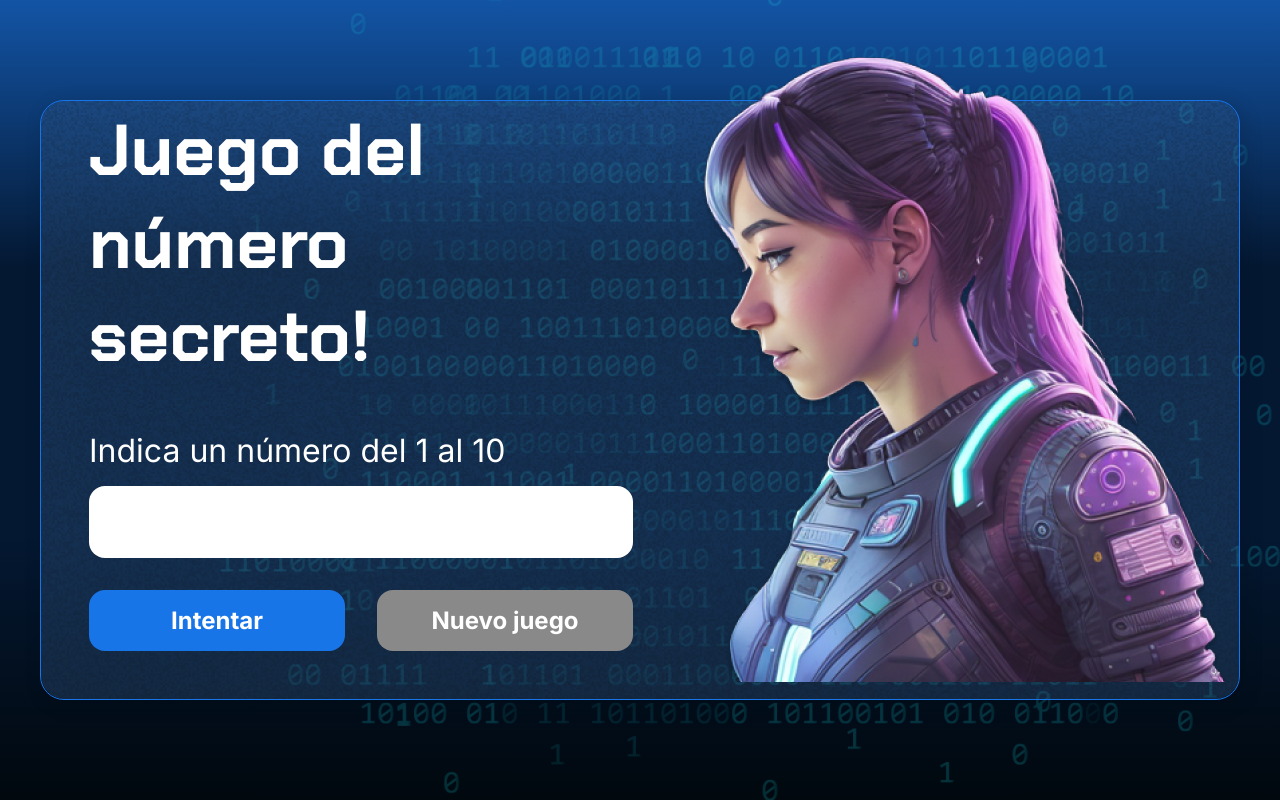
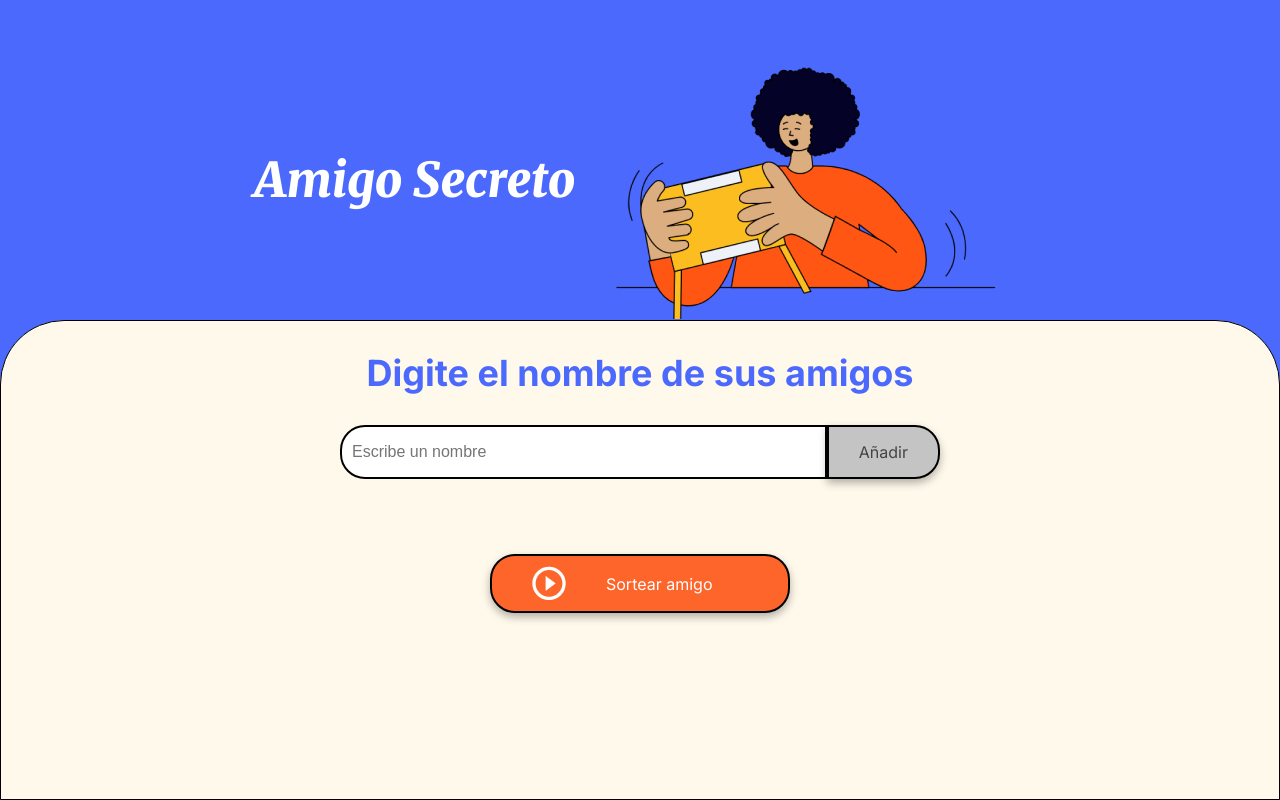
Before and after one commit to PerlaGCastillo/juegoSecreto, a plain HTML site: page index.html in a window 1280 px wide. Drawn offline with Linux system fonts and the light colour scheme.

Commit message:
amigo secreto

```diff
--- a/app.js
+++ b/app.js
@@ -1,75 +1,38 @@
-let numeroSecreto = 0;
-let intentos = 0;
-let listaNumerosSorteados = [];
-let numeroMaximo = 10;
+let amigos = [];
 
+function agregarAmigo() {
+    const input = document.getElementById('amigo');
+    const nombre = input.value.trim();
 
-function asignarTextoElemento(elemento, texto) {
-    let elementoHTML = document.querySelector(elemento);
-    elementoHTML.innerHTML = texto;
-    return;
+    if (nombre === "") {
+        alert("Por favor, inserte un nombre.");
+        return;
+    }
+
+    amigos.push(nombre);
+    input.value = "";
+    actualizarListaAmigos();
 }
 
-function verificarIntento() {
-    let numeroDeUsuario = parseInt(document.getElementById('valorUsuario').value);
+function actualizarListaAmigos() {
+    const lista = document.getElementById('listaAmigos');
+    lista.innerHTML = "";
 
-    if (numeroDeUsuario === numeroSecreto) {
-        asignarTextoElemento('p',`Acertaste el número en ${intentos} ${(intentos === 1) ? 'vez' : 'veces'}`);
-        document.getElementById('reiniciar').removeAttribute('disabled');
-    } else {
-        //El usuario no acertó.
-        if (numeroDeUsuario > numeroSecreto) {
-            asignarTextoElemento('p','El número secreto es menor');
-        } else {
-            asignarTextoElemento('p','El número secreto es mayor');
-        }
-        intentos++;
-        limpiarCaja();
-    }
-    return;
-}
-
-function limpiarCaja() {
-    document.querySelector('#valorUsuario').value = '';
-}
-
-function generarNumeroSecreto() {
-    let numeroGenerado =  Math.floor(Math.random()*numeroMaximo)+1;
-
-    console.log(numeroGenerado);
-    console.log(listaNumerosSorteados);
-    //Si ya sorteamos todos los números
-    if (listaNumerosSorteados.length == numeroMaximo) {
-        asignarTextoElemento('p','Ya se sortearon todos los números posibles');
-    } else {
-        //Si el numero generado está incluido en la lista
-        if (listaNumerosSorteados.includes(numeroGenerado)) {
-            return generarNumeroSecreto();
-        } else {
-            listaNumerosSorteados.push(numeroGenerado);
-            return numeroGenerado;
-        }
+    for (let i = 0; i < amigos.length; i++) {
+        const elementoLista = document.createElement('li');
+        elementoLista.textContent = amigos[i];
+        lista.appendChild(elementoLista);
     }
 }
 
-function condicionesIniciales() {
-    asignarTextoElemento('h1','Juego del número secreto!');
-    asignarTextoElemento('p',`Indica un número del 1 al ${numeroMaximo}`);
-    numeroSecreto = generarNumeroSecreto();
-    intentos = 1;
-    console.log(numeroSecreto);
+function sortearAmigo() {
+    if (amigos.length === 0) {
+        alert("No hay amigos disponibles para sortear.");
+        return;
+    }
+
+    const indiceAleatorio = Math.floor(Math.random() * amigos.length);
+    const amigoSorteado = amigos[indiceAleatorio];
+    const elementoResultado = document.getElementById('resultado');
+    elementoResultado.innerHTML = `<li>El amigo secreto es: <strong>${amigoSorteado}</strong></li>`;
 }
-
-function reiniciarJuego() {
-    //limpiar caja
-    limpiarCaja();
-    //Indicar mensaje de intervalo de números
-    //Generar el número aleatorio
-    //Inicializar el número intentos
-    condicionesIniciales();
-    //Deshabilitar el botón de nuevo juego
-    document.querySelector('#reiniciar').setAttribute('disabled','true');
-
-}
-
-condicionesIniciales();
--- a/index.html
+++ b/index.html
@@ -1,40 +1,41 @@
 <!DOCTYPE html>
-<html lang="pt-br">
-
+<html lang="es">
 <head>
     <meta charset="UTF-8">
     <meta name="viewport" content="width=device-width, initial-scale=1.0">
+    <link rel="stylesheet" href="style.css">
     <link rel="preconnect" href="https://fonts.googleapis.com">
     <link rel="preconnect" href="https://fonts.gstatic.com" crossorigin>
-    <link href="https://fonts.googleapis.com/css2?family=Chakra+Petch:wght@700&family=Inter:wght@400;700&display=swap"
-        rel="stylesheet">
-    <link rel="stylesheet" href="style.css">
-    <title>JS Game</title>
+    <link href="https://fonts.googleapis.com/css2?family=Inter:wght@100;400;700;900&family=Merriweather:ital,wght@0,300;0,400;0,700;0,900;1,300;1,400;1,700;1,900&display=swap" rel="stylesheet">
+    <title>Amigo Secreto</title>
 </head>
 
 <body>
+    <main class="main-content">
+        <header class="header-banner">
+            <h1 class="main-title">Amigo Secreto</h1>
+            <img src="assets/amigo-secreto.png" alt="Imagen representativa de amigo secreto">
+        </header>
 
-    <div class="container">
-        <div class="container__contenido">
-            <div class="container__informaciones">
-                <div class="container__texto">
-                    <h1></h1>
-                    <p class="texto__parrafo"></p>
-                </div>
-                <input type="number" id="valorUsuario" min="1" max="10" class="container__input">
-                <div class="chute container__botones">
-                    <button onclick="verificarIntento();" class="container__boton">Intentar</button>
-                    <button onclick="reiniciarJuego();" class="container__boton" id="reiniciar" disabled>Nuevo juego</button>
-                </div>
+        <section class="input-section">
+            <h2 class="section-title">Digite el nombre de sus amigos</h2>
+            <div class="input-wrapper">
+                <input type="text" id="amigo" class="input-name" placeholder="Escribe un nombre">
+                <button class="button-add" onclick="agregarAmigo()">Añadir</button>
             </div>
-            <img src="./img/ia.png" alt="Una persona mirando a la izquierda" class="container__imagen-persona" />
-        </div>
-    </div>
 
+            <ul id="listaAmigos" class="name-list" aria-labelledby="listaAmigos" role="list"></ul>
+            <ul id="resultado" class="result-list" aria-live="polite"></ul>
 
+            <div class="button-container">
+                <button class="button-draw" onclick="sortearAmigo(amigos)" aria-label="Sortear amigo secreto">
+                    <img src="assets/play_circle_outline.png" alt="Ícono para sortear">
+                    Sortear amigo
+                </button>
+            </div>
+        </section>
+    </main>
 
-    <script src="app.js"></script>
-
+    <script src="app.js" defer></script>
 </body>
-
 </html>
--- a/style.css
+++ b/style.css
@@ -1,111 +1,162 @@
+:root {
+    --color-primary: #4B69FD;
+    --color-secondary: #FFF9EB;
+    --color-tertiary: #C4C4C4;
+    --color-button: #fe652b;
+    --color-button-hover: #e55720;
+    --color-text: #444444;
+    --color-white: #FFFFFF;
+}
+
+/* Estilos generales */
 * {
-    box-sizing: border-box;
     margin: 0;
     padding: 0;
-    color: white;
+    box-sizing: border-box;
 }
 
 body {
-    background: linear-gradient(#1354A5 0%, #041832 33.33%, #041832 66.67%, #01080E 100%);
     height: 100vh;
+    background-color: var(--color-primary);
     display: flex;
+    justify-content: center;
     align-items: center;
+}
+
+.main-content {
+    display: flex;
+    flex-direction: column;
+    height: 100%;
+    width: 100%;
+}
+
+/* Banner */
+.header-banner {
+    flex: 40%;
+    display: flex;
+    justify-content: center;
+    align-items: center;
+    padding: 40px 0 0;
+}
+
+/* Sección de entrada */
+.input-section {
+    flex: 60%;
+    background-color: var(--color-secondary);
+    border: 1px solid #000;
+    border-radius: 64px 64px 0 0;
+    display: flex;
+    flex-direction: column;
+    align-items: center;
+    padding: 20px;
+    width: 100%;
+}
+
+/* Títulos */
+.main-title {
+    font-size: 48px;
+    font-family: "Merriweather", serif;
+    font-weight: 900;
+    font-style: italic;
+    color: var(--color-white);
+}
+
+.section-title {
+    font-family: "Inter", serif;
+    font-size: 36px;
+    font-weight: 700;
+    color: var(--color-primary);
+    margin: 10px 0;
+    text-align: center;
+}
+
+/* Contenedores de entrada y botón */
+.input-wrapper {
+    display: flex;
+    justify-content: center;
+    width: 100%;
+    max-width: 600px;
+    margin-top: 20px;
+}
+
+.input-name {
+    width: 100%;
+    padding: 10px;
+    border: 2px solid #000;
+    border-radius: 25px 0 0 25px;
+    font-size: 16px;
+}
+
+.button-container {
+    width: 300px;
     justify-content: center;
 }
 
-
-body::before {
-    background-image: url("img/code.png");
-    background-repeat: no-repeat;
-    background-position: right;
-    content: "";
-    display: block;
-    position: absolute;
-    width: 100%;
-    height: 100%;
-    opacity: 0.4;
+/* Estilos de entrada de texto */
+.input-title {
+    flex: 1;
+    padding: 10px 15px;
+    font-size: 16px;
+    border: 2px solid #333;
+    border-right: none;
+    border-radius: 25px 0 0 25px;
+    font-family: "Merriweather", serif;
+    box-shadow: 0 4px 8px rgba(0, 0, 0, 0.3);
 }
 
-.container {
-    width: 1200px;
-    height: 600px;
+/* Estilos de botón */
+button {
+    padding: 15px 30px;
+    font-family: "Inter", sans-serif;
+    font-size: 16px;
+    border: 2px solid #000;
+    border-radius: 25px;
+    box-shadow: 0 4px 8px rgba(0, 0, 0, 0.3);
+    cursor: pointer;
+}
+
+.button-add {
+    background-color: var(--color-tertiary);
+    color: var(--color-text);
+    border-radius: 0 25px 25px 0;
+}
+
+.button-add:hover {
+    background-color: #a1a1a1;
+}
+
+/* Listas */
+ul {
+    list-style-type: none;
+    color: var(--color-text);
+    font-family: "Inter", sans-serif;
+    font-size: 18px;
+    margin: 20px 0;
+}
+
+.result-list {
+    margin-top: 15px;
+    color: #05DF05;
+    font-size: 22px;
+    font-weight: bold;
+    text-align: center;
+}
+
+/* Botón de sortear título */
+.button-draw {
     display: flex;
     align-items: center;
-    justify-content: space-between;
-    border-radius: 24px;
-    border: 1px solid #1875E8;
-    box-shadow: 4px 4px 20px 0px rgba(1, 8, 14, 0.15);
-    background-image: url("img/Ruido.png");
-    background-size: 100% 100%;
-    position: relative;
+    width: 100%;
+    padding: 10px 40px;
+    color: var(--color-white);
+    background-color: var(--color-button);
+    font-size: 16px;
 }
 
-
-.container__contenido {
-    display: flex;
-    align-items: center;
-    position: absolute;
-    bottom: 0;
+.button-draw img {
+    margin-right: 40px;
 }
 
-.container__informaciones {
-    flex: 1;
-    padding: 3rem;
+.button-draw:hover {
+    background-color: var(--color-button-hover);
 }
-
-.container__boton {
-    border-radius: 16px;
-    background: #1875E8;
-    padding: 16px 24px;
-    width: 100%;
-    font-size: 24px;
-    font-weight: 700;
-    border: none;
-    margin-top: 2rem;
-}
-
-.container__boton:disabled {
-    background: #898989;
-}
-
-.container__texto {
-    margin: 16px 0 16px 0;
-}
-
-.container__texto-azul {
-    color: #1875E8;
-}
-
-.container__input {
-    width: 100%;
-    height: 72px;
-    border-radius: 16px;
-    background-color: #FFF;
-    border: none;
-    color: #1875E8;
-    padding: 2rem;
-    font-size: 24px;
-    font-weight: 700;
-    font-family: 'Inter', sans-serif;
-}
-
-.container__botones {
-    display: flex;
-    gap: 2em;
-}
-
-h1 {
-    font-family: 'Chakra Petch', sans-serif;
-    font-size: 72px;
-    padding-bottom: 3rem;
-}
-
-p,
-button {
-    font-family: 'Inter', sans-serif;
-}
-
-.texto__parrafo {
-    font-size: 32px;
-    font-weight: 400;
-}
```
Also changed, not shown: assets/amigo-secreto.png (added), assets/play_circle_outline.png (added).
